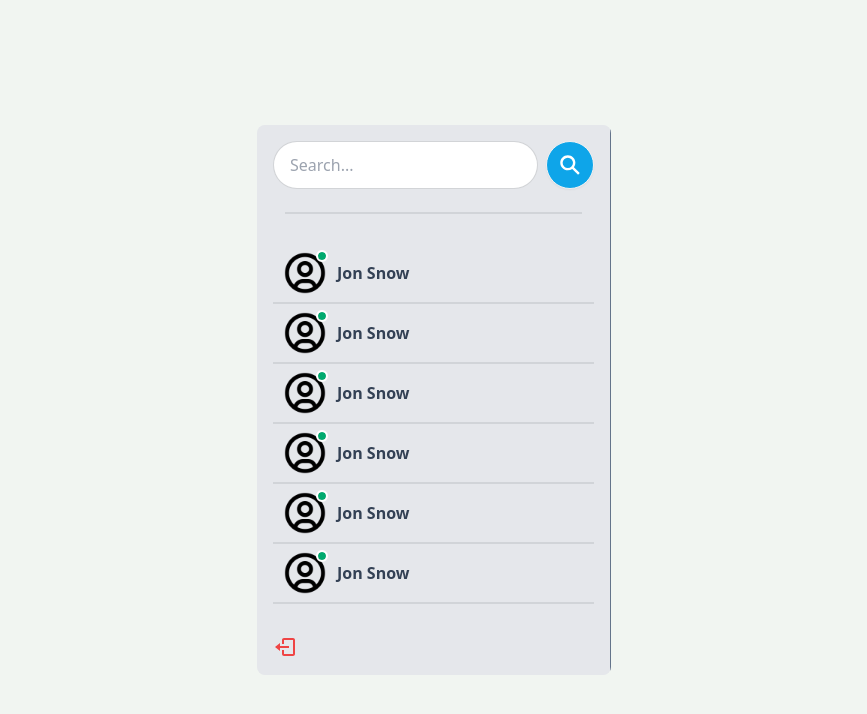
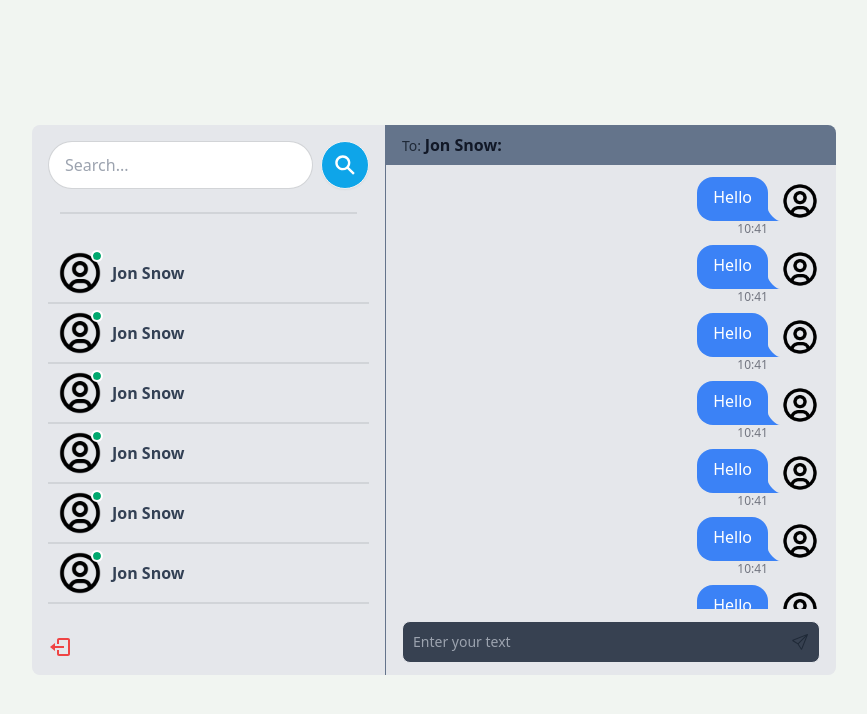
Before and after one commit to rajeshsanjyal/Chat-App, a React (Vite) app in the folder frontend-vite/: page / in a window 1280 px wide. Shown: the top 714 px of the page, without its empty margins (206-1073 px from the left). Built offline with nearby package versions, Linux system fonts and the light colour scheme.

Commit message:
Message Controller

```diff
--- /dev/null
+++ b/frontend-vite/src/component/messages/Message.jsx
@@ -0,0 +1,20 @@
+import React from 'react'
+import userAvatar from '../../assets/user-avatar.png'
+
+const Message = () => {
+  return (
+    <div className='chat chat-end'>
+        <div className='chat-image avatar'>
+            <div className='w-10 rounded-full'>
+                <img src={userAvatar} alt="User Avatar" />
+            </div>
+        </div>
+        <div className='chat-bubble text-white bg-blue-500'>Hello</div>
+        <div className='chat-footer opacity-50 text-xs flex gap-1 items-center text-slate-950'>
+            10:41
+        </div>
+    </div>
+  )
+}
+
+export default Message
--- /dev/null
+++ b/frontend-vite/src/component/messages/MessageContainer.jsx
@@ -0,0 +1,21 @@
+import React from 'react'
+import Messages from './Messages'
+import MessageInput from './MessageInput'
+
+const MessageContainer = () => {
+  return (
+    <div className='md:min-w-[450px] flex flex-col'>
+        <>
+                <div className='bg-slate-500 px-4 py-2 mb-2'>
+                    <span className='label-text'>To: </span>
+                    <span className='text-gray-900 font-bold'>Jon Snow: </span>
+                </div>
+                <Messages />
+
+                <MessageInput />
+        </>
+    </div>
+  )
+}
+
+export default MessageContainer
--- /dev/null
+++ b/frontend-vite/src/component/messages/MessageInput.jsx
@@ -0,0 +1,15 @@
+import React from 'react'
+import { BsSend } from "react-icons/bs"
+
+const MessageInput = () => {
+  return <form className='px-4 my-3'>
+    <div className='w-full relative'>
+        <input type="text" className='border text-sm rounded-lg block w-full p-2.5 bg-gray-700 text-white' placeholder='Enter your text'/>
+        <button type='submit' className='absolute inset-y-0 end-0 flex items-center pe-3'>
+            <BsSend />
+        </button>
+    </div>
+  </form>
+}
+
+export default MessageInput
--- /dev/null
+++ b/frontend-vite/src/component/messages/Messages.jsx
@@ -0,0 +1,18 @@
+import React from 'react'
+import Message from './Message'
+
+const Messages = () => {
+  return (
+    <div className='px-4 flex-1 overflow-auto'>
+        <Message />
+        <Message />
+        <Message />
+        <Message />
+        <Message />
+        <Message />
+        <Message />
+    </div>
+  )
+}
+
+export default Messages
--- a/frontend-vite/src/pages/Home.jsx
+++ b/frontend-vite/src/pages/Home.jsx
@@ -1,10 +1,13 @@
 import React from 'react'
 import Sidebar from '../component/sidebar/Sidebar'
+import MessageContainer from '../component/messages/MessageContainer'
 
 const Home = () => {
   return (
     <div className='flex sm:h-[450px] md:h-[550px] rounded-lg overflow-hidden bg-gray-200'>
       <Sidebar />
+
+      <MessageContainer />
     </div>
   )
 }
```
